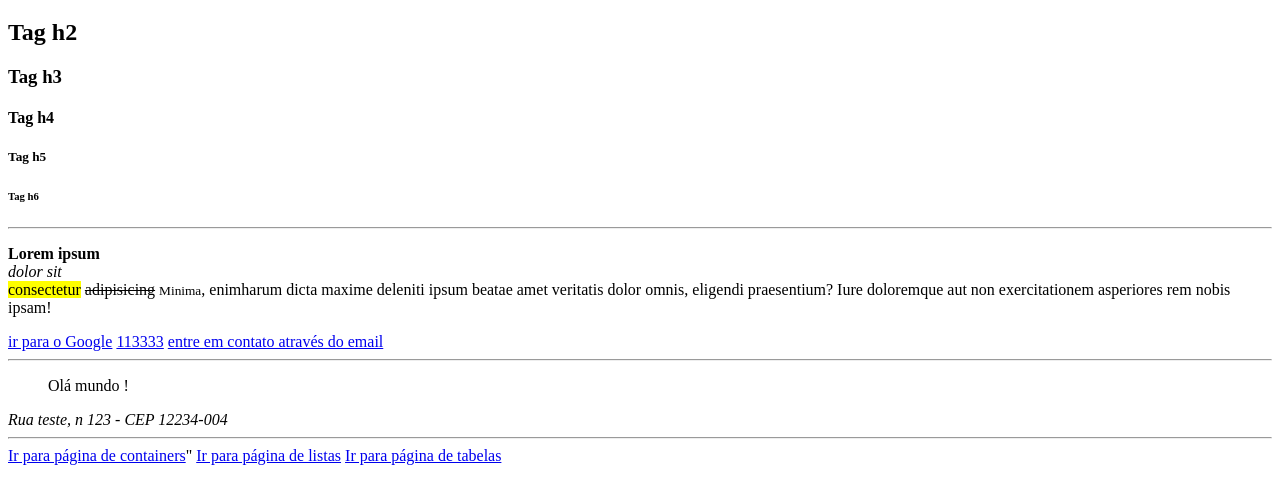
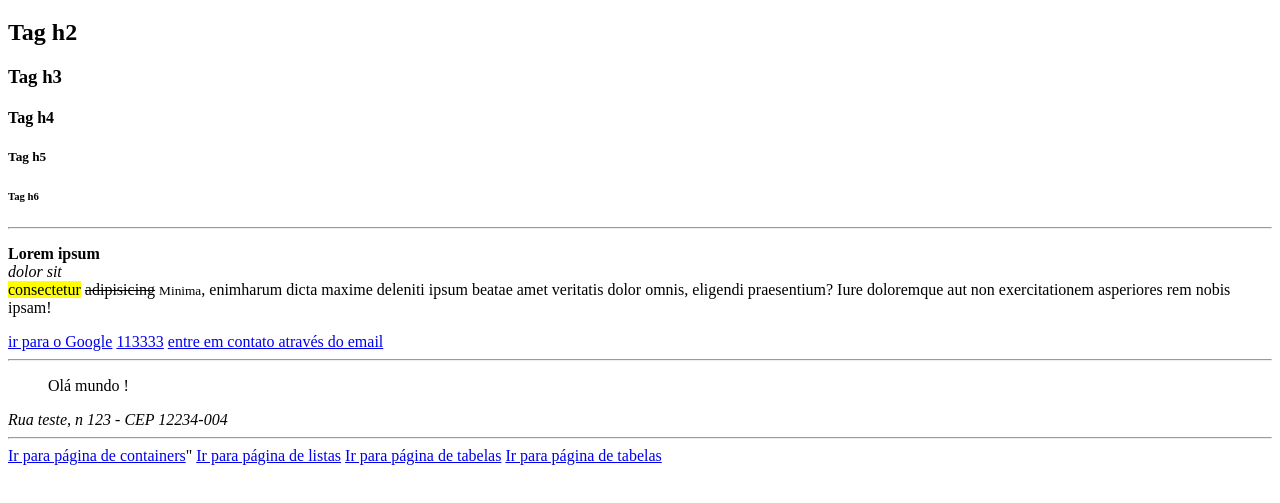
Before and after one commit to Baesso2024/exercicio_html-, a plain HTML site: page index.html in a window 1280 px wide. Shown: the part 61-564 px from the top of the page. Drawn offline with Linux system fonts and the light colour scheme.

Commit message:
add link to index.html

```diff
--- a/index.html
+++ b/index.html
@@ -32,5 +32,6 @@
     <a href="./containers.html"> Ir para página de containers</a>"
     <a href="./listas.html"> Ir para página de listas</a>
     <a href="./tabelas.html"> Ir para página de tabelas</a>
+    <a href="./forms.html"> Ir para página de tabelas</a>
 </body>
 </html>
```
